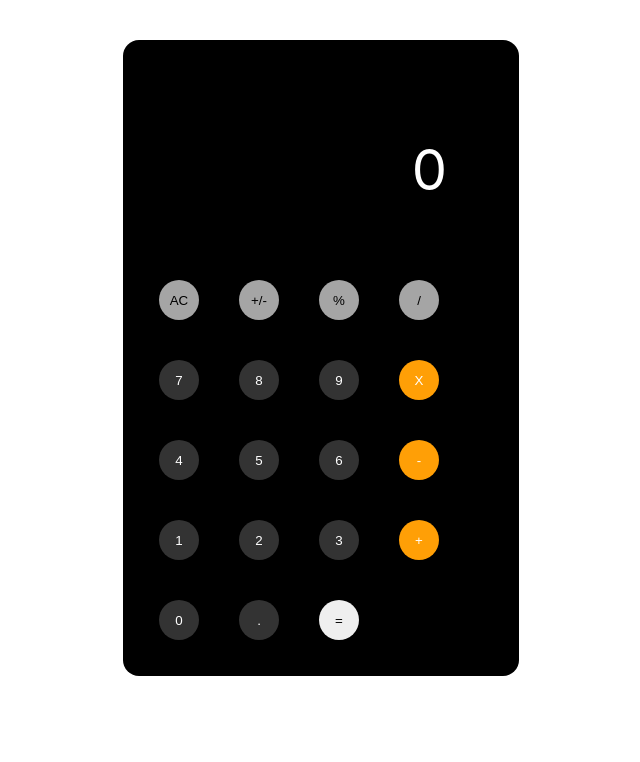
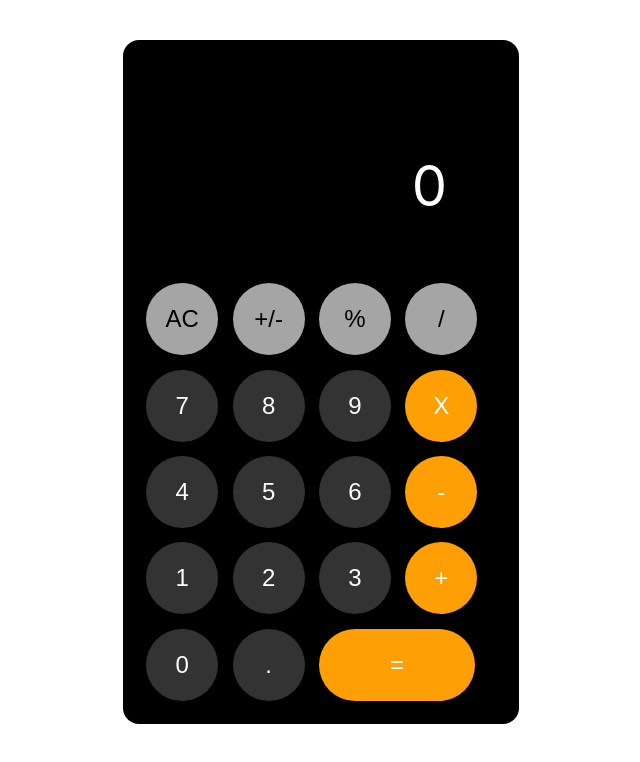
Before and after one commit to SantiSB/Calculator, a React (Create React App) app: page / in a window 1280 px wide. Shown: the top 762 px of the page, without its empty margins (319-959 px from the left). Built offline with nearby package versions, Linux system fonts and the light colour scheme.

Commit message:
Improve Styles

```diff
--- a/src/components/Calculator.jsx
+++ b/src/components/Calculator.jsx
@@ -49,7 +49,7 @@ const Calculator = () => {
       <Box m={5} />
       <Container maxWidth="xs">
         <div className="container">
-          <Box m={10} />
+          <Box m={12} />
           <p className="display">{value}</p>
           <button className="function" onClick={clear}>
             AC
--- a/src/styles/Calculator.css
+++ b/src/styles/Calculator.css
@@ -17,7 +17,8 @@ button{
     height: 3em;
     border-radius: 2em;
     border: none;
-    margin: 1.5em;
+    margin: 0.3em;
+    font-size: 1.5em;
 }
 
 button:hover{
@@ -38,3 +39,9 @@ button:hover{
     background-color: #A5A5A5;
     color: #000000
 }
+
+.calculate{
+    background-color: #FF9F06;
+    color: #ffffff;
+    width: 6.5em;
+}
```
